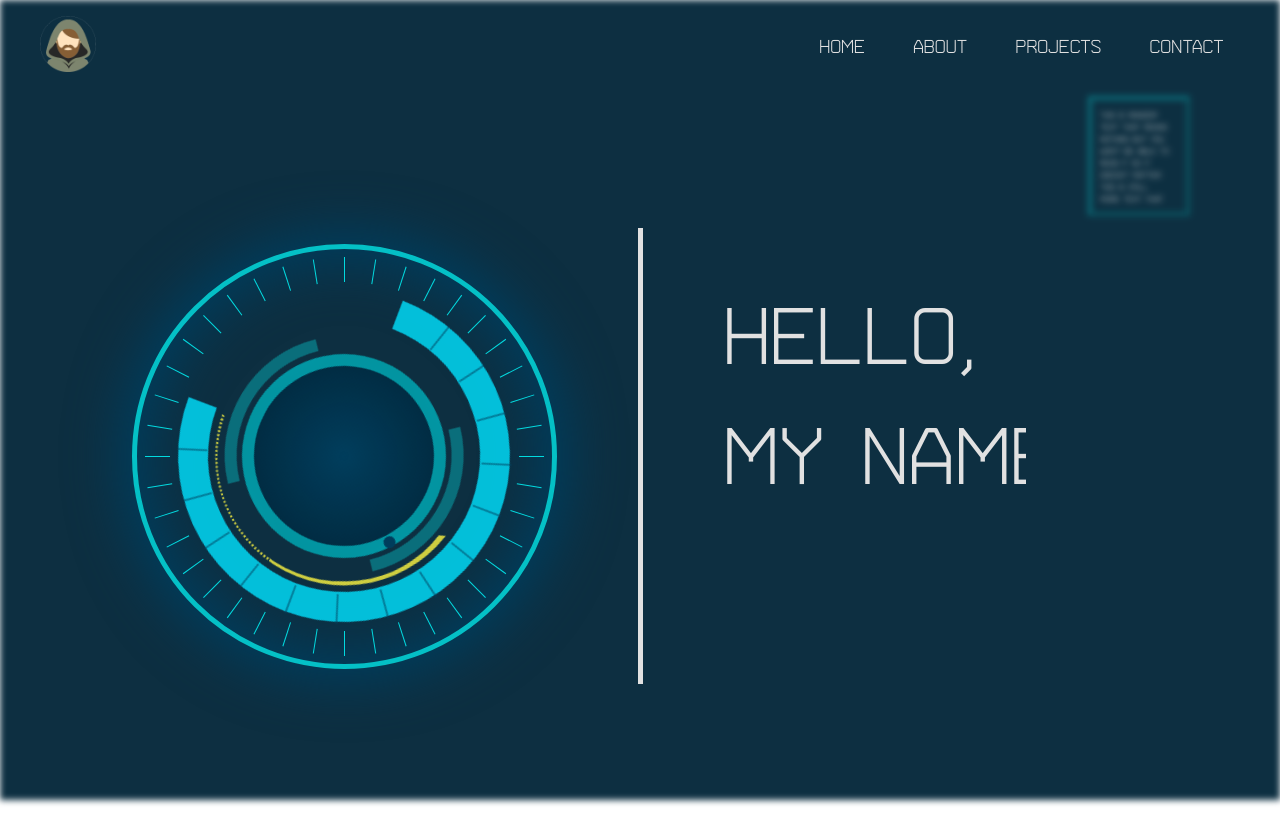
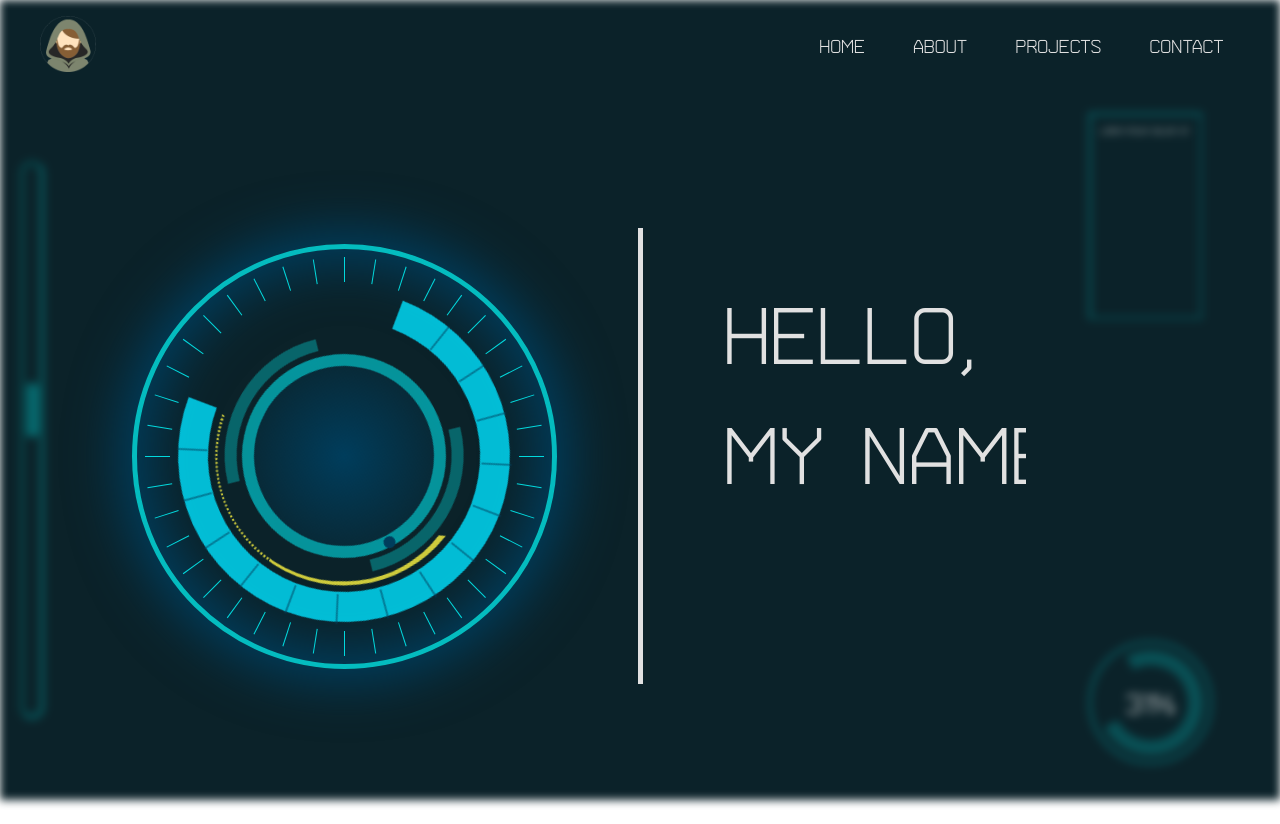
Before and after one commit to slingshotdeveloper/slingshotdeveloper.github.io, a React app: page / in a window 1280 px wide. Built offline with nearby package versions, Linux system fonts and the light colour scheme.

Commit message:
added background elements

```diff
--- a/src/components/Background/Background.scss
+++ b/src/components/Background/Background.scss
@@ -1,21 +1,24 @@
-$holo-color: rgba(2,254,255, 0.3);
-$site-color: rgba(0, 36, 55, .95);
+$holo-color: rgba(2,254,255, 0.2);
+$site-color: rgba(11, 34, 41, 1);
+$white: rgba(255, 255, 255, .4);
+
+$radial-indicator-radius: 125px;
 
 .background {
     background-color: $site-color;
     height: 100%;
     width: 100%;
     position: fixed;
-    z-index: -1;
+    z-index: -1000;
     display: flex;
-    filter: blur(3px);
+    filter: blur(4px);
 }
 
 .rectangle_1 {
-    position: fixed;
-    height: 15%;
-    width: 8%;
-    top: 12%;
+    position: absolute;
+    height: 26%;
+    width: 9%;
+    top: 14%;
     left: 85%;
     border: 4px outset $holo-color;
     overflow: hidden;
@@ -26,18 +29,94 @@ $site-color: rgba(0, 36, 55, .95);
         overflow: hidden;
         padding: 8px;
         font-size: 8px;
-        animation: typing 6s linear infinite;
+        animation: typingBackground 5s linear infinite;
     }
 }
 
-@keyframes typing {
+.radial_indicator {
+    position: absolute;
+    display: flex;
+    align-items: center;
+    justify-content: center;
+    border: 4px solid $holo-color;
+    border-radius: 50%;
+    height: $radial-indicator-radius;
+    width: $radial-indicator-radius;
+    top: 80%;
+    left: 85%;
+
+    span {
+        font-size: 28px;
+        text-wrap: nowrap;
+        padding-bottom: 5px;
+    }
+
+    .radial_indicator_layer {
+        position: absolute;
+        display: flex;
+        align-items: center;
+        justify-content: center;
+        height: 90%;
+        width: 90%;
+        border: 15px solid $holo-color;
+        border-right: 15px solid transparent;
+        border-radius: 50%;
+        animation: rotate 10s linear infinite;
+
+
+        .radial_indicator_core {
+            position: absolute;
+            height: 60%;
+            width: 60%;
+            border-radius: 50%;
+            border: 10px inset $holo-color;
+            background-color: $white;
+
+            animation: rotate 12s linear infinite;
+
+        }
+    }
+}
+
+.side_rectangle {
+    position: absolute;
+    height: 70%;
+    width: 2%;
+    display: flex;
+    justify-content: center;
+    border: 6px inset $holo-color;
+    border-radius: 50px;
+    top: 20%;
+    left: 1.5%;
+
+    .side_rectangle_inner {
+    position: absolute;
+    height: 10%;
+    width: 95%;
+    background-color: $holo-color;
+    border: 6px inset $holo-color;
+    animation: slide 25s linear infinite;
+    border-radius: 50px;
+    }
+}
+
+@keyframes typingBackground {
     from {
         height: 0;
-        width: 0;
     }
     to {
         height: 100%;
-        width: 100%;
     }
+}
 
+@keyframes slide {
+    0% {
+        transform: translateY(0);
+    }
+    50% {
+        transform: translateY(900%);
+    }
+    100% {
+        transform: translateY(0);
+    }
 }
--- a/src/components/Background/Background.tsx
+++ b/src/components/Background/Background.tsx
@@ -1,16 +1,45 @@
-import React, { ReactElement } from 'react';
-import './Background.scss'
-
+import React, { ReactElement, useEffect, useState } from "react";
+import "./Background.scss";
 
 const Background = () => {
+  const [randomNumber, setRandomNumber] = useState<number>(0);
 
-    return (
-        <div className='background'>
-            <div className='rectangle_1'>
-                <p className='rectangle_1_text'>this is random text that means nothing but you won't be able to read it so it doesn't matter this is still more text that makes it seem like its really cool and complicated but it's not</p>
-            </div>
-        </div>
-    );
+  const getRandomNumber = (): number => Math.floor(Math.random() * 101);
+
+  useEffect(() => {
+    const interval = setInterval(() => {
+      setRandomNumber(getRandomNumber());
+    }, 5000);
+
+    return () => clearInterval(interval);
+  }, []);
+
+  return (
+    <div className="background">
+      <div className="rectangle_1">
+        <p>
+          Lorem ipsum dolor sit amet, consectetur adipiscing elit, sed do
+          eiusmod tempor incididunt ut
+          <br />
+          <br />
+          <br />
+          labore et dolore magna aliqua. Ut enim ad minim veniam, quis nostrud
+          exercitation ullamco laboris nisi ut aliquip ex ea commodo consequat.
+          Duis aute irure dolor in reprehenderit in voluptate velit esse cillum
+          dolore eu fugiat nulla pariatur. Excepteur sint occaecat cupidatat non
+          proident, sunt in culpa qui officia deserunt mollit anim id est
+          laborum.
+        </p>
+      </div>
+      <div className="radial_indicator">
+        <div className="radial_indicator_layer" />
+        <span className="radial_percentage">{randomNumber}%</span>
+      </div>
+      <div className="side_rectangle">
+        <div className="side_rectangle_inner" />
+      </div>
+    </div>
+  );
 };
 
 export default Background;
--- /dev/null
+++ b/src/components/Header/Header.scss
@@ -0,0 +1,34 @@
+$holo-color: rgba(2,254,255, 0.5);
+
+.navbar {
+  background-color: transparent;
+  padding: 1rem 0;
+
+  .navbar-container {
+    margin-left: 2.5rem;
+    margin-right: 1rem;
+    display: flex;
+    justify-content: space-between;
+    align-items: center;
+  }
+
+  .logo {
+    font-size: 1.125rem;
+    .logo-img {
+      height: 3.5rem;
+    }
+  }
+
+  .nav-links {
+    display: flex;
+    & > li {
+      margin-right: 2.5rem;
+      margin-left: 0.5rem;
+    }
+    .nav-link {
+      &:hover {
+        color: $holo-color;
+      }
+    }
+  }
+}
--- a/src/components/Header/Header.tsx
+++ b/src/components/Header/Header.tsx
@@ -1,28 +1,26 @@
 import React, { ReactElement } from 'react';
 import { Link } from 'react-router-dom';
 import avatar from '../../assets/images/avatar.png';
-
-// interface IHeaderProps {
-//   title: string;
-// }
+import './Header.scss';
 
 const Header = (): ReactElement => {
   return (
     <header>
-			<nav className='bg-transparent py-4'>
-				<div className='mx-6 sm:ml-10 sm:mr-14 flex justify-between items-center'>
-					<Link to='/' className='text-lg'>
-						<img src={avatar} alt='Logo' className='h-14' />
+      <nav className='navbar'>
+        <div className='navbar-container'>
+          <Link to='/' className='logo'>
+            <img src={avatar} alt='Logo' className='logo-img' />
           </Link>
-					<ul className='flex space-x-6 sm:space-x-12'>
-						<li><Link to='/' className='hover:text-gray-300'>Home</Link></li>
-						<li><Link to='/about' className='hover:text-gray-300'>About</Link></li>
-						<li><Link to='/projects' className=' hover:text-gray-300'>Projects</Link></li>
-						<li><Link to='/contact' className='hover:text-gray-300'>Contact</Link></li>
+          <ul className='nav-links'>
+            <li><Link to='/' className='nav-link'>Home</Link></li>
+            <li><Link to='/about' className='nav-link'>About</Link></li>
+            <li><Link to='/projects' className='nav-link'>Projects</Link></li>
+            <li><Link to='/contact' className='nav-link'>Contact</Link></li>
           </ul>
         </div>
       </nav>
-		</header>);
+    </header>
+  );
 };
 
 export default Header;
--- a/tailwind.config.js
+++ b/tailwind.config.js
@@ -13,7 +13,8 @@ module.exports = {
         primary: 'rgba(0, 61, 92, 1)',
         secondary: 'rgba(2,254,255, 0.5)',
         tertiary: 'rgba(50, 230, 230, 1)',
-        siteColor: 'rgba(0, 36, 55, .95)',
+        yellow: 'rgba(254, 245, 64, 0.8)',
+        siteColor: 'rgba(11, 34, 41, 1)',
         accent: '#000000'
       },
       textColor: {
```
Lines whose indentation alone changed are shown as unchanged.
